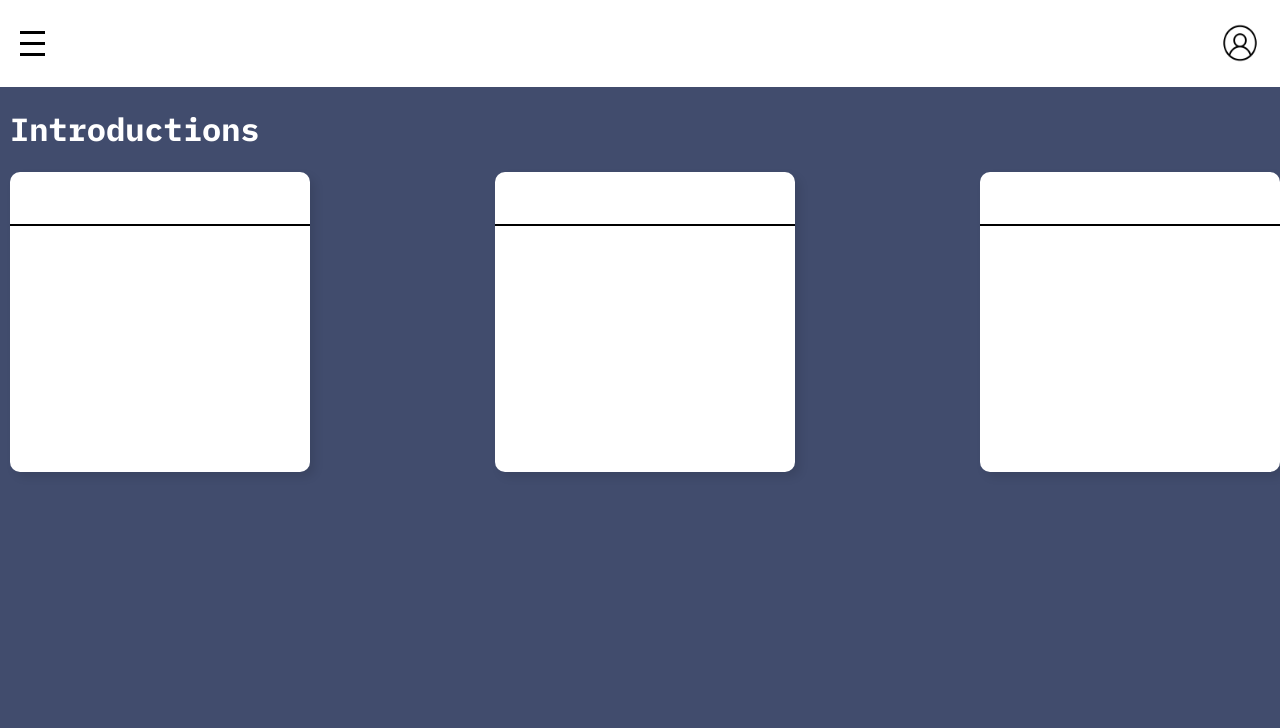
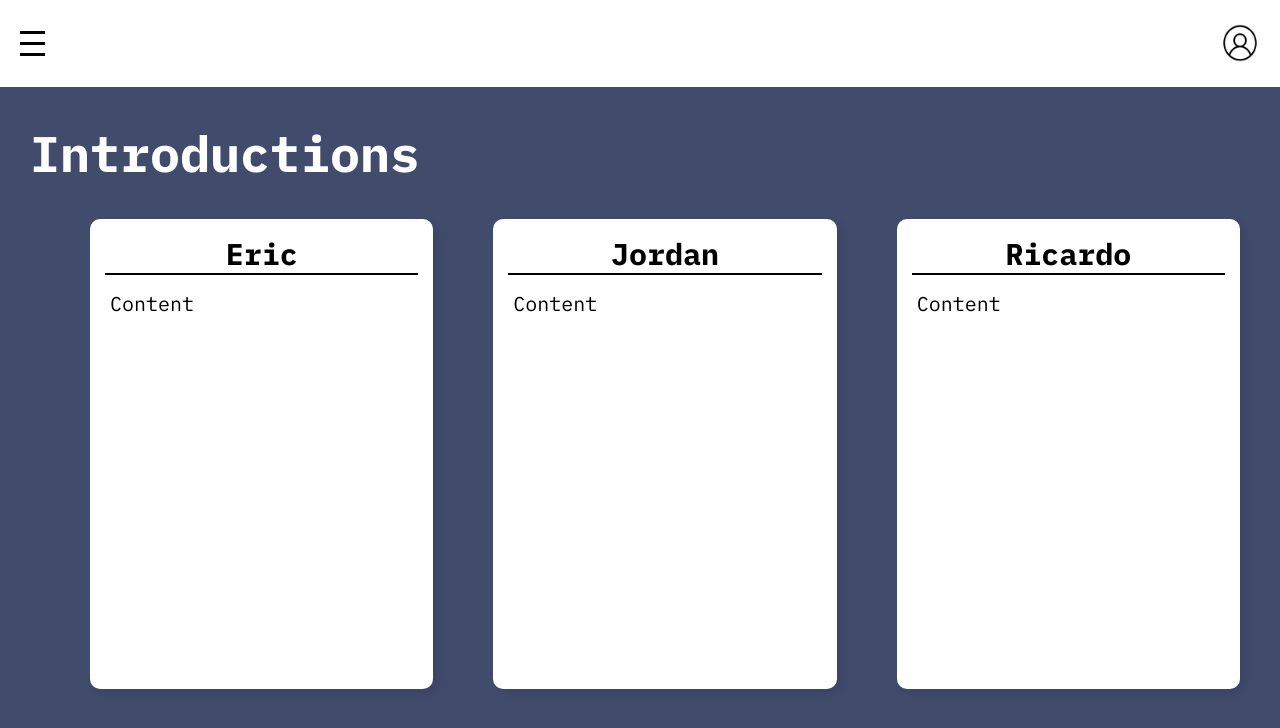
Before and after one commit to EricLarwa/SkillSprint, a React (Create React App) app in the folder skillsprint/frontend/: page /dashboard in a window 1280 px wide. Shown: the top 728 px of the page. Built offline with nearby package versions, Linux system fonts and the light colour scheme.

Commit message:
Dashboard model complete

```diff
--- a/skillsprint/frontend/src/landing/Dashboard.css
+++ b/skillsprint/frontend/src/landing/Dashboard.css
@@ -9,27 +9,54 @@
 }
 
 h1 {
-    margin-left: 10px;
+    margin-left: 30px;
     color: #fff;
+    font-size: 50px;
+    font-weight: 700;
 
 }
 
 .intro-boxes {
     display: flex;
     flex-direction: row;
-    justify-content: space-between;
+    align-items: center;
 
 }
 
 .box-one, .box-two, .box-three {
-    margin-left: 10px;
+    margin-left: 90px;
+    padding: 10px;
     border-radius: 10px;
     background-color: #FFFFFF;
     box-shadow: 5px 5px 10px rgba(0, 0, 0, 0.1);
-    width: 300px;
-    height: 300px;
+    width: 350px;
+    height: 450px;
+    text-align: center;
 }
 
 h2 {
+    margin: 5px;
+    padding-bottom: 10px;
     border-bottom: 2px solid #000;
+    color: black;
+    padding: 0px;
+    font-size: 30px;
+
 }
+
+p {
+    margin: 10px;
+    margin-top: 15px;
+    padding: 0px;
+    color: black;
+    font-size: 20px;
+    text-align: left;
+}
+.box-two {
+    margin-left: 60px;
+}
+
+.box-three {
+    margin-left: 60px;
+    margin-right: 40px;
+}
--- a/skillsprint/frontend/src/landing/Dashboard.js
+++ b/skillsprint/frontend/src/landing/Dashboard.js
@@ -1,5 +1,4 @@
-import React, {useState} from 'react'
-import axios from 'axios'
+import React from 'react'
 import './Dashboard.css'
 
 const Dashboard = () => {
@@ -14,11 +13,11 @@ const Dashboard = () => {
                     <p> Content </p>
                 </div>
                 <div className="box-two">
-                    <h2>Eric</h2>
+                    <h2>Jordan</h2>
                     <p> Content </p>
                 </div>
                 <div className="box-three">
-                    <h2>Eric</h2>
+                    <h2>Ricardo</h2>
                     <p> Content </p>
                 </div>
             </div>
```
